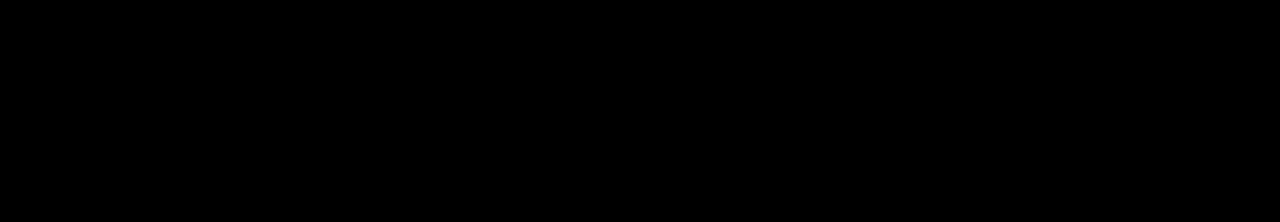
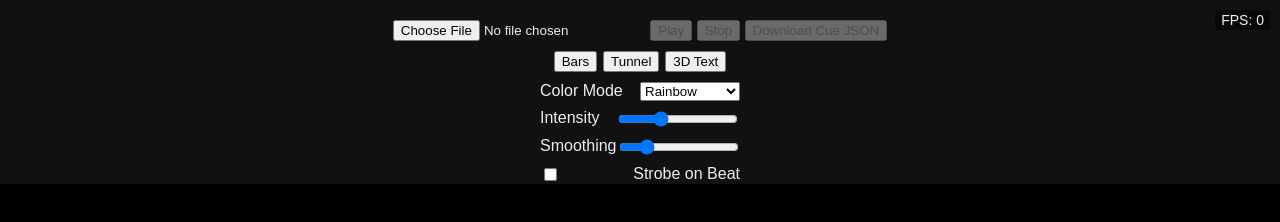
Before and after one commit to AdamHede/AudioViz2, a website built with Vite: page index.html in a window 1280 px wide. Built offline with nearby package versions, Linux system fonts and the light colour scheme.

Commit message:
Fix overlay canvas blocking view by making it transparent

```diff
--- a/style.css
+++ b/style.css
@@ -49,6 +49,8 @@ canvas {
   left: 0;
   width: 100%;
   height: 100%;
+  background-color: transparent;
+  z-index: 10;
   pointer-events: none;
 }
 
```
